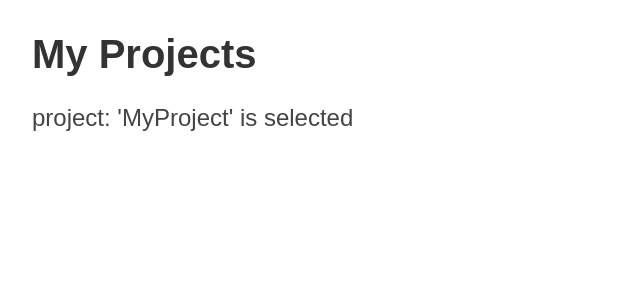
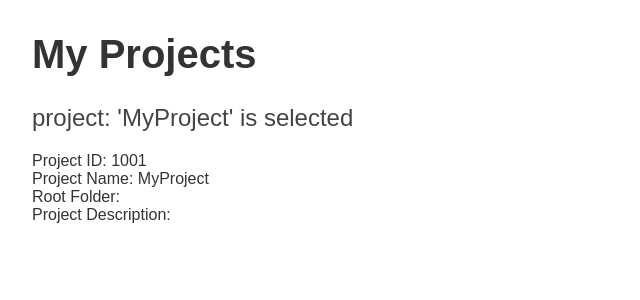
Before and after one commit to lifeModder19135/angular-front-end01, an Angular app: page / in a window 1280 px wide. Shown: the top 300 px of the page, without its empty margins (0-640 px from the left). Built offline with nearby package versions, Linux system fonts and the light colour scheme.

Commit message:
08122020 -- app.component.ts -- from dev--08122020--01 branch -- Added props 'desc' and 'root' to Project class; Added 4 <div> elements to app component template; Added 2 way binding at project.name and template input;

```diff
--- a/src/app/app.component.ts
+++ b/src/app/app.component.ts
@@ -3,13 +3,22 @@ import { Component } from '@angular/core';
 export class Project  {
   id: number;
   name: string;
+  root: string;
+  desc:string;
 }
 
 @Component({
   selector: 'app-root',
   //templateUrl: './app.component.html',
   //styleUrls: ['./app.component.css']
-  template: '<h1>{{title}}</h1><h2>project: \'{{project.name}}\' is selected</h2>'
+  template: `
+            <h1>{{title}}</h1>
+            <h2>project: \'{{project.name}}\' is selected</h2>
+            <div><label>Project ID: </label>{{project.id}}</div>
+            <div><label>Project Name: </label>{{project.name}}</div>
+            <div><label>Root Folder: </label>{{project.root}}</div>
+            <div><label>Project Description: </label>{{project.desc}}</div>
+            `
 })
 export class AppComponent {
   title = 'My Projects';
```
